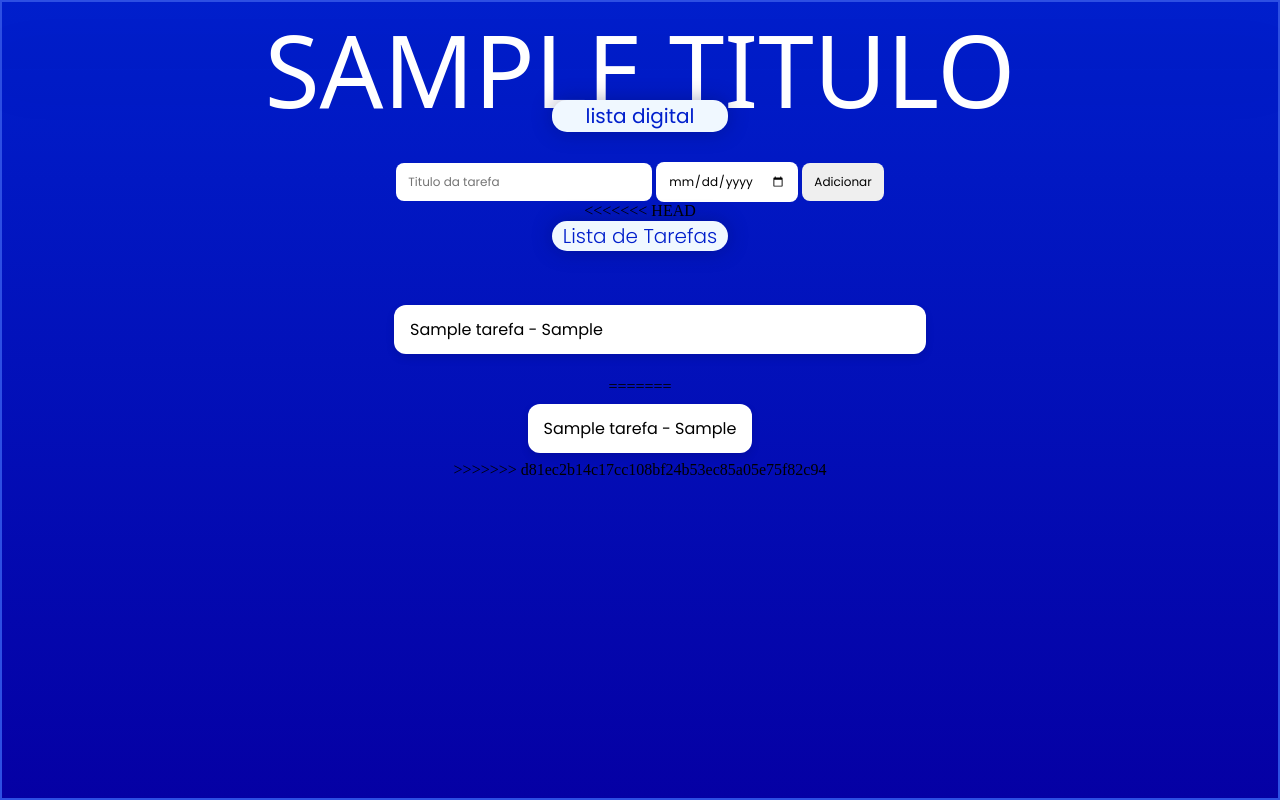
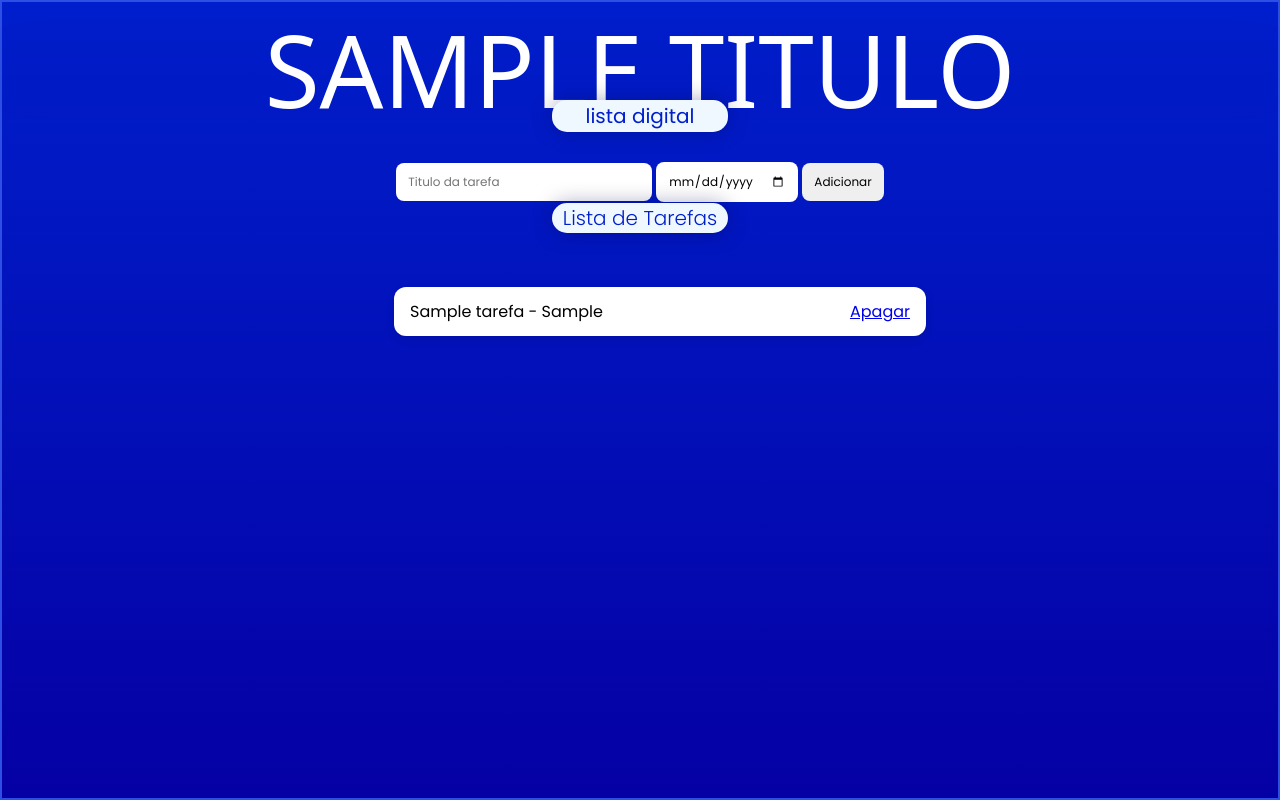
Before and after one commit to SamuelBernardo008/agenda, a Flask app: template templates/agenda.html in a window 1280 px wide. Run offline with Flask 3, Linux system fonts and the light colour scheme; the template is opened without the code that fills it: most values are stand-ins (such as "Sample title", 1, 10 or a date in 2020); some web fonts are replaced.

Commit message:
feat: adicionando funcionalidade de apagar tarefas

```diff
--- a/templates/agenda.html
+++ b/templates/agenda.html
@@ -8,7 +8,6 @@
         <input type="date" name="data-conclusao" id="data-conclusao" class="poppins-regular">
         <button type="submit" class="poppins-regular"> Adicionar </button>
     </form>
-<<<<<<< HEAD
 
 <h2 class="subtitulo" id="listatitulo"> Lista de Tarefas </h2>
 
@@ -16,18 +15,11 @@
 
     <ul>
         {% for tarefa in tarefas %}
-            <li class="tarefa-card">{{ tarefa.titulo_tarefa }} - {{ tarefa.data_conclusao }}</li>
+            <li class="tarefa-card">{{ tarefa.titulo_tarefa }} - {{ tarefa.data_conclusao }} <a href="{{ url_for('delete', idTarefa=tarefa.id_tarefa) }}">Apagar</a></li>
         {%endfor%}
     </ul>
-
 {% else %}
-
-    <p>Nenhuma tarefa foi cadastrada</p>
-
+    <p class="poppins-regular" style="color: white;">Nenhuma tarefa cadastrada</p>
 {% endif %}
 
-
-=======
-    <p class="tarefa-card">{{ tarefa.titulo_tarefa }} - {{ tarefa.data_conclusao }}</p>
->>>>>>> d81ec2b14c17cc108bf24b53ec85a05e75f82c94
 {% endblock %}
```
Also changed, not shown: models/tarefa.py (+4 -4 lines), data/tarefas.sqlite3.
